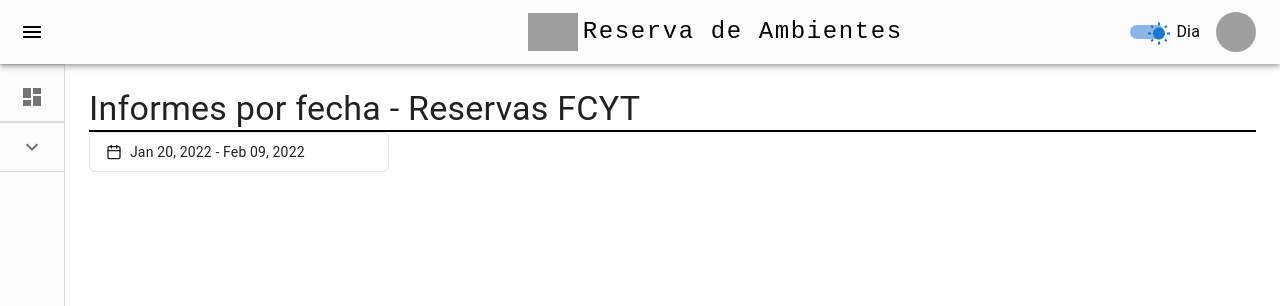
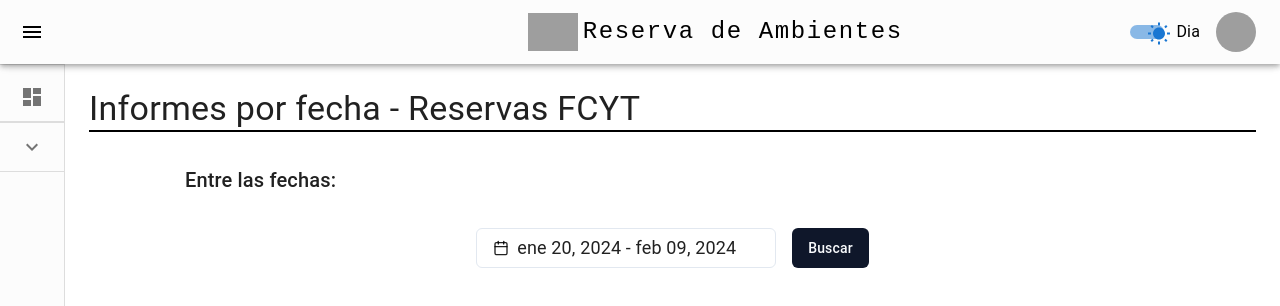
Before and after one commit to AdrianL824/Sis_AgendamiendoDeAulas, a React (Vite) app: page /admin/reportes in a window 1280 px wide. Shown: the top 306 px of the page. Built offline with nearby package versions, Linux system fonts and the light colour scheme; grey boxes are pictures that could not be loaded.

Commit message:
add button buscar

```diff
--- a/src/pages/Admin/Reports/DatePickerDemo.jsx
+++ b/src/pages/Admin/Reports/DatePickerDemo.jsx
@@ -1,7 +1,7 @@
 import * as React from "react";
 import { addDays, format } from "date-fns";
 import { Calendar as CalendarIcon } from "lucide-react";
-import { DateRange } from "react-day-picker";
+import { es } from "date-fns/locale";
 
 import { cn } from "@/lib/utils";
 import { Button } from "@/components/ui/button";
@@ -14,8 +14,8 @@ import {
 
 export function DatePickerDemo({ className }) {
   const [date, setDate] = React.useState({
-    from: new Date(2022, 0, 20),
-    to: addDays(new Date(2022, 0, 20), 20),
+    from: new Date(2024, 0, 20),
+    to: addDays(new Date(2024, 0, 20), 20),
   });
 
   return (
@@ -26,22 +26,21 @@ export function DatePickerDemo({ className }) {
             id="date"
             variant={"outline"}
             className={cn(
-              "w-[300px] justify-start text-left font-normal",
-              !date && "text-muted-foreground"
+              "w-[300px] justify-start text-left font-normal text-lg"
             )}
           >
             <CalendarIcon className="mr-2 h-4 w-4" />
             {date?.from ? (
               date.to ? (
                 <>
-                  {format(date.from, "LLL dd, y")} -{" "}
-                  {format(date.to, "LLL dd, y")}
+                  {format(date.from, "LLL dd, y", { locale: es })} -{" "}
+                  {format(date.to, "LLL dd, y", { locale: es })}
                 </>
               ) : (
-                format(date.from, "LLL dd, y")
+                format(date.from, "LLL dd, y", { locale: es })
               )
             ) : (
-              <span>Pick a date</span>
+              <span>Elija una fecha</span>
             )}
           </Button>
         </PopoverTrigger>
@@ -53,6 +52,7 @@ export function DatePickerDemo({ className }) {
             selected={date}
             onSelect={setDate}
             numberOfMonths={2}
+            locale={es}
           />
         </PopoverContent>
       </Popover>
--- a/src/pages/Admin/Reports/Page.jsx
+++ b/src/pages/Admin/Reports/Page.jsx
@@ -1,16 +1,16 @@
 import { Admin } from "../../../components/layout/admin/Admin";
-import { Grid, Typography } from "@mui/material";
+import { Grid, Typography, Box } from "@mui/material";
 import { containerChartStyles } from "../Home/utils/HomeStyles";
 import { DatePickerDemo } from "./DatePickerDemo";
+import { Button } from "@/components/ui/button";
 
 const Page_Reportes = () => {
   const name = "Informes por fecha - Reservas FCYT";
 
   return (
     <Admin>
-      <Grid container spacing={2}>
-        <Grid item xs={12} md={12} lg={12}>
-          <Grid container style={containerChartStyles}>
+      <Grid container spacing={2} justifyContent="center">
+        {/* Header */}
         <Grid item xs={12}>
           <Typography
             variant="h4"
@@ -20,10 +20,22 @@ const Page_Reportes = () => {
           </Typography>
         </Grid>
 
+        {/* Date Picker Section */}
         <Grid item xs={12}>
-              <DatePickerDemo />
+          <Typography
+            variant="h6"
+            sx={{ marginTop: "1rem", marginLeft: "6rem", marginBottom: "1rem" }}
+          >
+            Entre las fechas:
+          </Typography>
         </Grid>
-          </Grid>
+
+        {/* Date Picker and Button */}
+        <Grid item xs={12}>
+          <Box display="flex" justifyContent="center" alignItems="center">
+            <DatePickerDemo className="mr-4 mt-0" />
+            <Button>Buscar</Button>
+          </Box>
         </Grid>
       </Grid>
     </Admin>
```
Lines whose indentation alone changed are shown as unchanged.
